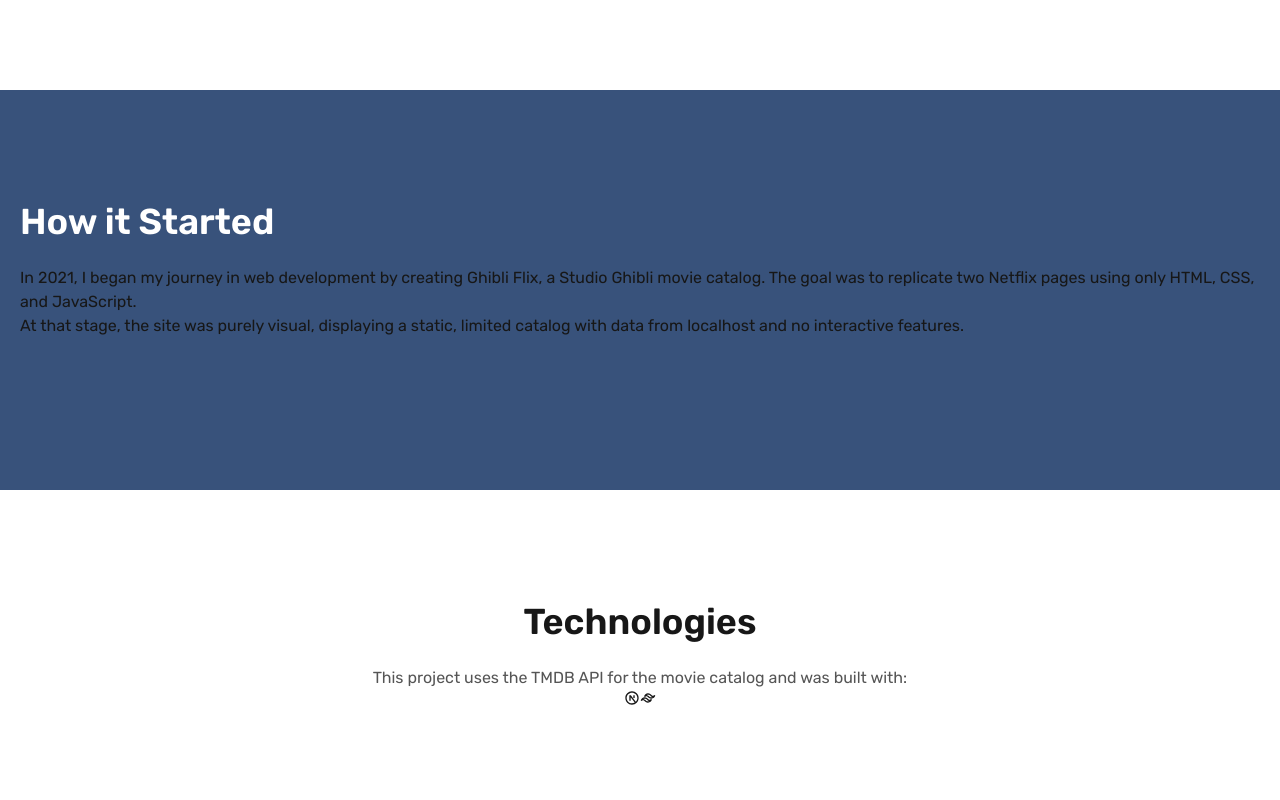
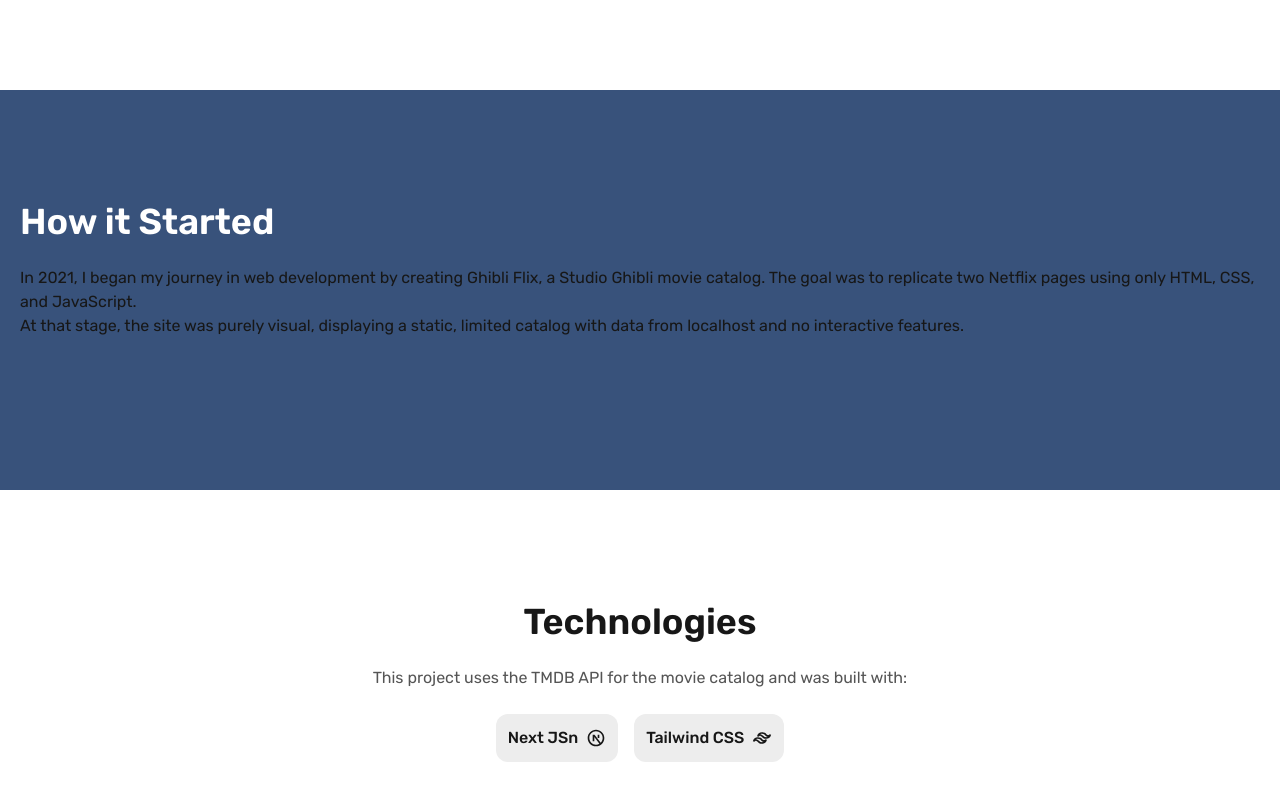
Before and after one commit to fernandaorms/ghibli-movies, a Next.js app: page / in a window 1280 px wide. Shown: the part 1110-1910 px from the top of the page. Built offline with nearby package versions, Linux system fonts and the light colour scheme.

Commit message:
home - tech done

```diff
--- a/src/layout/home/tech.tsx
+++ b/src/layout/home/tech.tsx
@@ -1,5 +1,6 @@
 'use client';
 
+import { once } from 'events';
 import { motion, useAnimation, useInView } from 'motion/react';
 import { useEffect, useRef } from 'react';
 import { RiNextjsLine, RiTailwindCssLine } from 'react-icons/ri';
@@ -38,12 +39,15 @@
                         <p className='text-content'>This project uses the TMDB API for the movie catalog and was built with:</p>
                     </div>
 
-                    <div className='flex items-center justify-center'>
-                        <div>
-                            <RiNextjsLine />
+                    <div className='flex items-center justify-center gap-4 flex-wrap font-medium mt-6 xl:mt-6'>
+                        <div className='flex items-center gap-2 bg-foreground-light py-3 px-3 rounded-xl'>
+                            <span>Next JSn</span>
+                            <RiNextjsLine className='text-xl' />
                         </div>
-                        <div>
-                            <RiTailwindCssLine />
+
+                        <div className='flex items-center gap-2 bg-foreground-light py-3 px-3 rounded-xl'>
+                            <span>Tailwind CSS</span>
+                            <RiTailwindCssLine className='text-xl' />
                         </div>
                     </div>
                 </motion.div>
```
